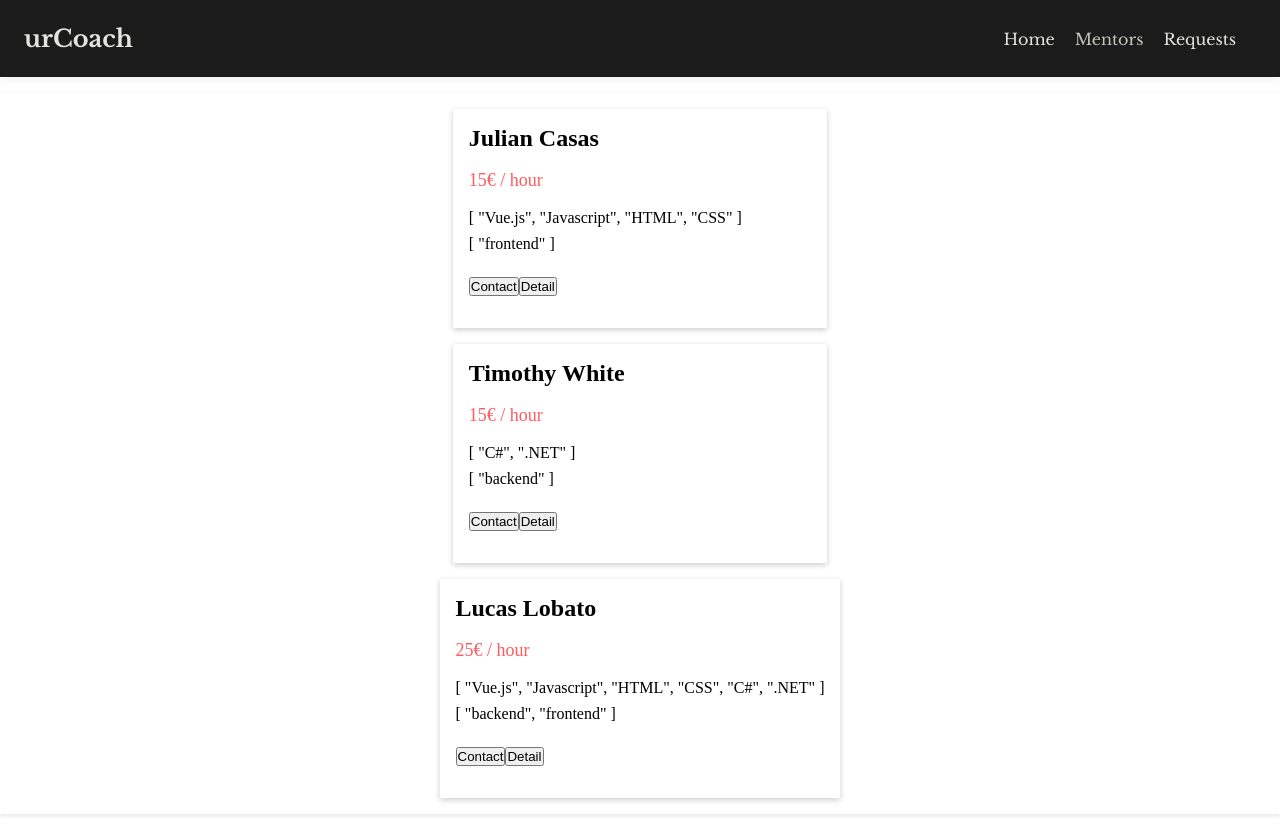
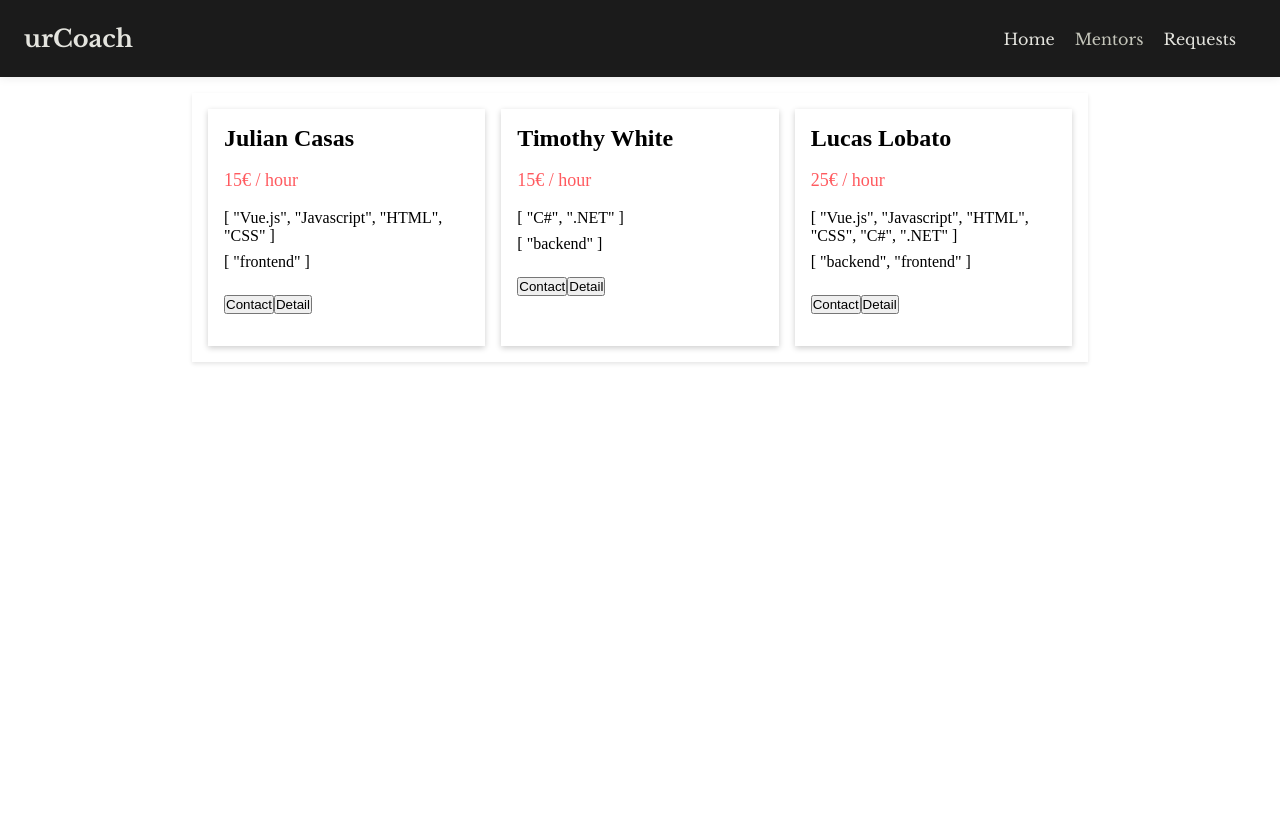
Before and after one commit to lucaslobat/VUE-PROJECTS, a Vue app in the folder ur-mentor/: page /mentors in a window 1280 px wide. After the commit the page ends 800 px from the top, so only its background shows below. Built offline with nearby package versions, Linux system fonts and the light colour scheme.

Commit message:
Fixed some styles regarding flexbox, flex-basis, justify-content and align-items on the component MentorList

```diff
--- a/ur-mentor/src/components/MentorComponents/MentorList.vue
+++ b/ur-mentor/src/components/MentorComponents/MentorList.vue
@@ -26,13 +26,13 @@ export default {
 </script>
 <style scoped>
 .card-container {
-  flex-direction: column;
-  align-items: center;
+  justify-content: center;
   gap: 1rem;
+  width:70vw;
 }
 
 .card-container > * {
   flex: 1;
-  min-width: 30%;
+  min-width:25%;
 }
 </style>
```
